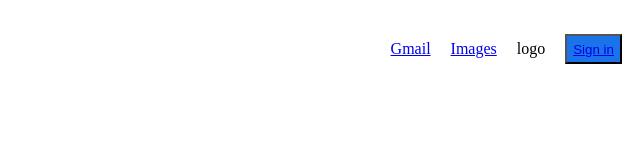
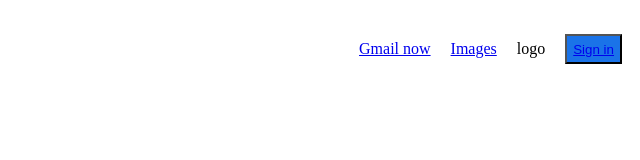
Before and after one commit to ruchikashastri/google-page-example, a website: page index.html in a window 1280 px wide. Shown: the full height of the page, 640-1280 px from the left. Drawn offline with Linux system fonts and the light colour scheme.

Commit message:
text change

```diff
--- a/index.html
+++ b/index.html
@@ -13,7 +13,7 @@
         <li>
           <a
             href="https://accounts.google.com/signin/v2/identifier?service=mail&passive=true&rm=false&continue=https%3A%2F%2Fmail.google.com%2Fmail%2F%26ogbl%2F&ss=1&scc=1&ltmpl=default&ltmplcache=2&emr=1&osid=1&flowName=GlifWebSignIn&flowEntry=ServiceLogin"
-            >Gmail</a
+            >Gmail now</a
           >
         </li>
         <li>
```
